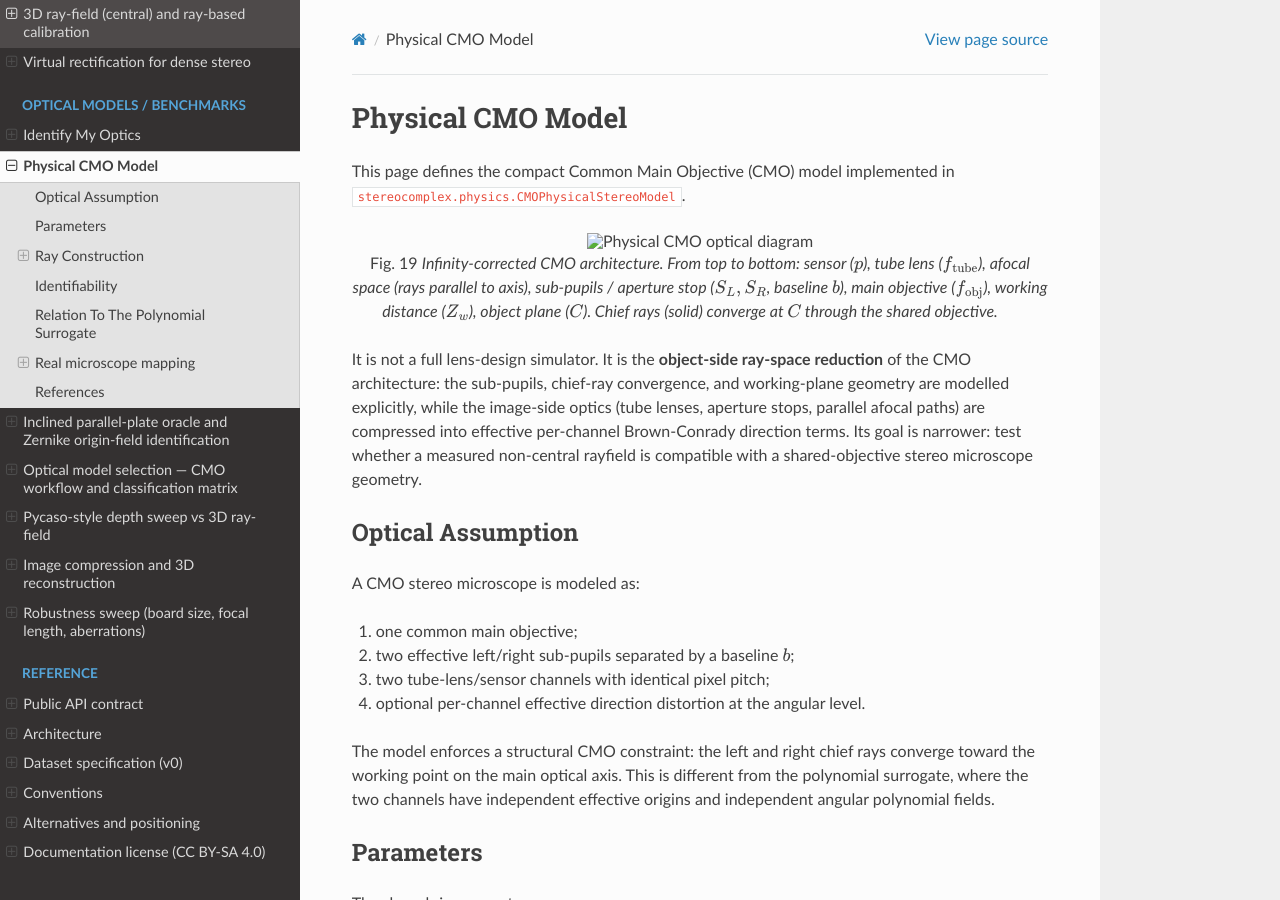
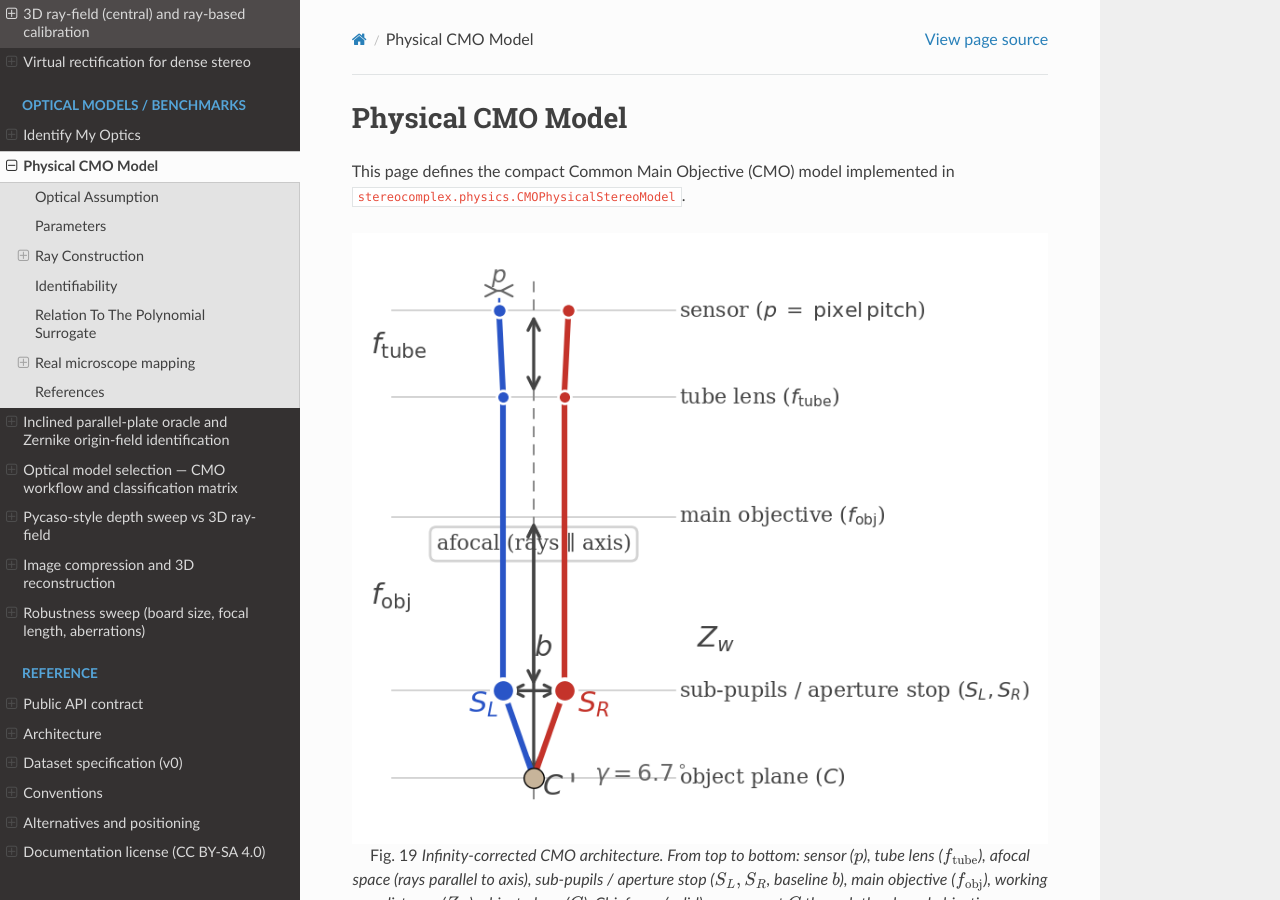
Before and after one commit to jeffwitz/StereoComplex, a Sphinx documentation site: the page built from docs/CMO_PHYSICAL_MODEL.md, in a window 1280 px wide and 900 px high. Built offline with Sphinx 7.4.7 and the Read the Docs theme 3.1.0, drawn with Linux system fonts in a browser that asks for light colours.

Commit message:
fix(docs): use correct relative path for diagram figures
Sphinx resolves figure paths relative to docs/, so assets/diagrams/
not ../assets/diagrams/.

Co-Authored-By: Claude Opus 4.7 <noreply@anthropic.com>

````diff
--- a/docs/CMO_PHYSICAL_MODEL.md
+++ b/docs/CMO_PHYSICAL_MODEL.md
@@ -3,7 +3,7 @@
 This page defines the compact Common Main Objective (CMO) model implemented in
 `stereocomplex.physics.CMOPhysicalStereoModel`.
 
-```{figure} ../assets/diagrams/cmo_physical.png
+```{figure} assets/diagrams/cmo_physical.png
 :alt: Physical CMO optical diagram
 :align: center
 
@@ -239,7 +239,7 @@ objective lenses, one per channel, typically angled inward (convergent axes).
 Each channel has its own entrance pupil, and there is no shared objective
 geometry.
 
-```{figure} ../assets/diagrams/greenough.png
+```{figure} assets/diagrams/greenough.png
 :alt: Greenough stereo microscope diagram
 :align: center
 
````
Also changed, not shown: docs/IDENTIFY_MY_OPTICS.md (+1 -1 lines).
